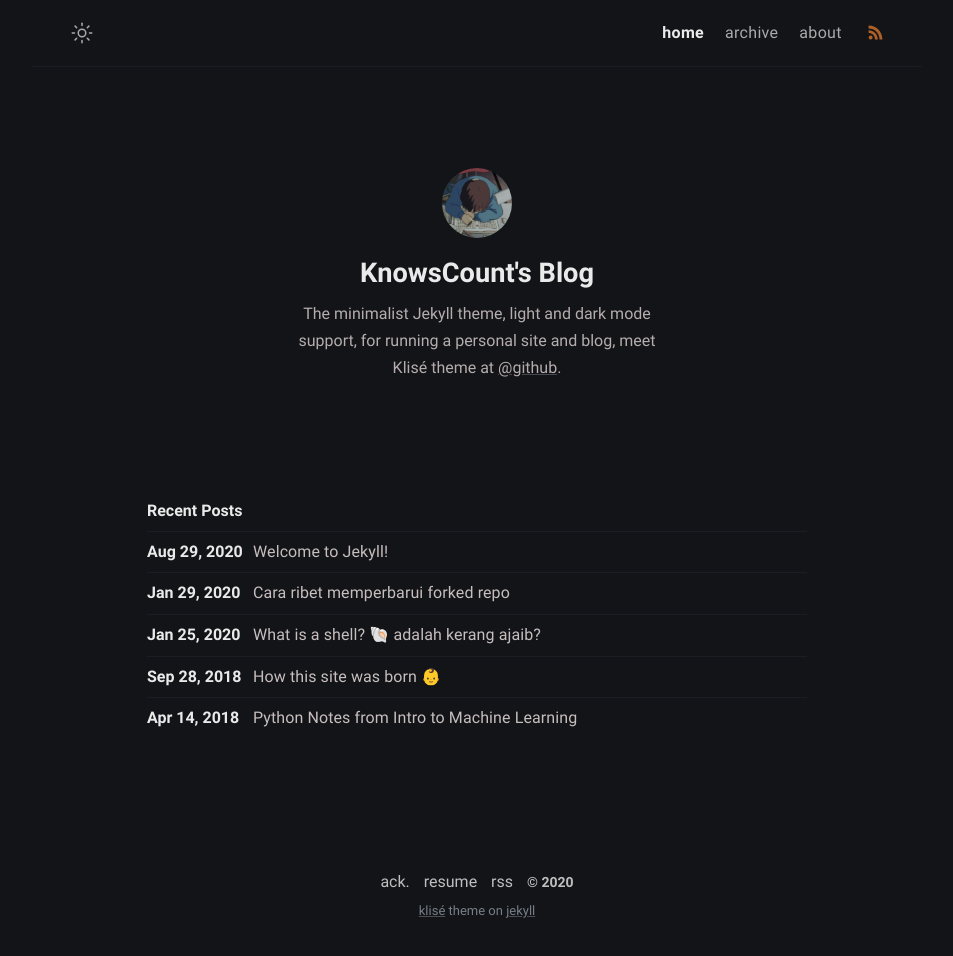
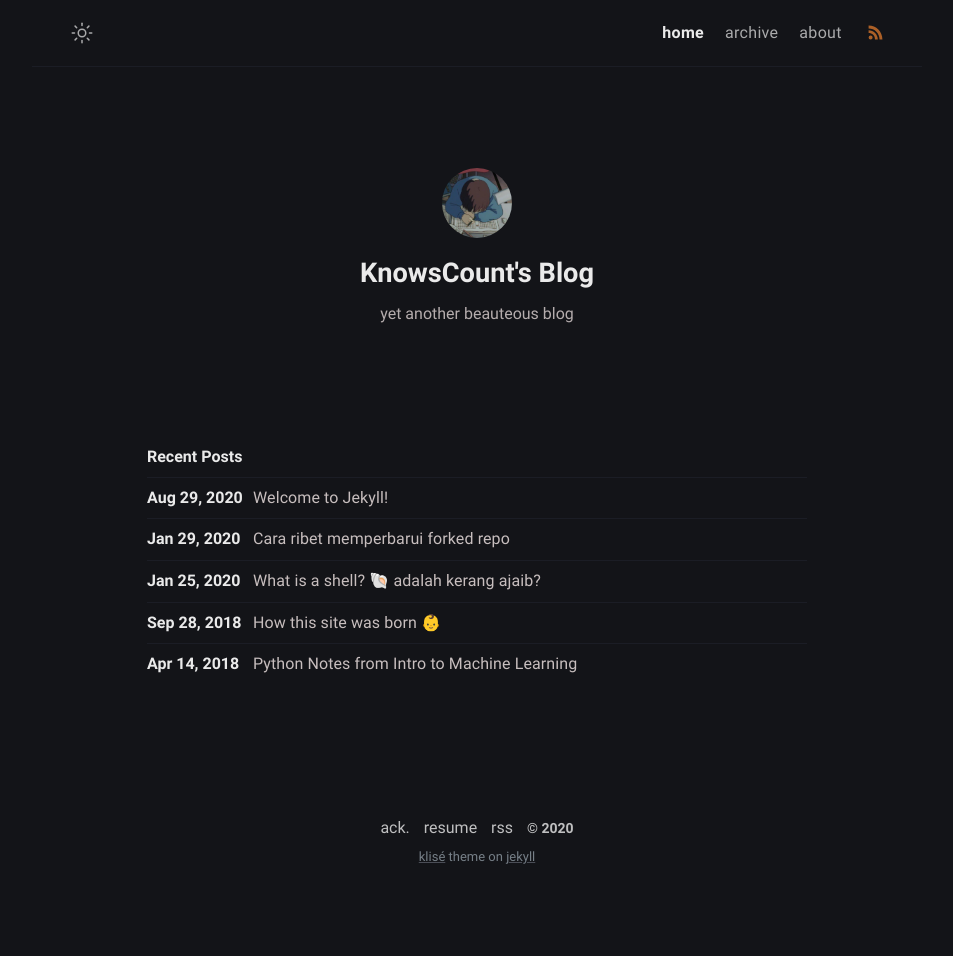
Before and after one commit to stackbit-projects/oceanic-aluminum-defd0, a Jekyll site: the page built from index.md, in a window 1280 px wide. Shown: the whole page, without its empty margins (163-1116 px from the left). Built offline with Jekyll 4.4.1, drawn with Linux system fonts in a browser that asks for light colours; after the commit the page ends 902 px from its top, so only the background shows below that.

Commit message:
_config.yml: updated bio in author

```diff
--- a/_config.yml
+++ b/_config.yml
@@ -10,11 +10,7 @@ repo: 'https://github.com/piharpi/jekyll-klise'
 mode: dark
 author:
   name: KnowsCount's Blog
-  bio: >-
-    The minimalist Jekyll theme, light and dark mode support, for running a
-    personal site and blog,  meet Klisé theme at <a
-    href="https://github.com/piharpi/jekyll-klise" target="_blank"
-    rel="noopener">@github</a>.
+  bio: yet another beauteous blog
   username: username
   github: github_username
   twitter: twitter_username
```
